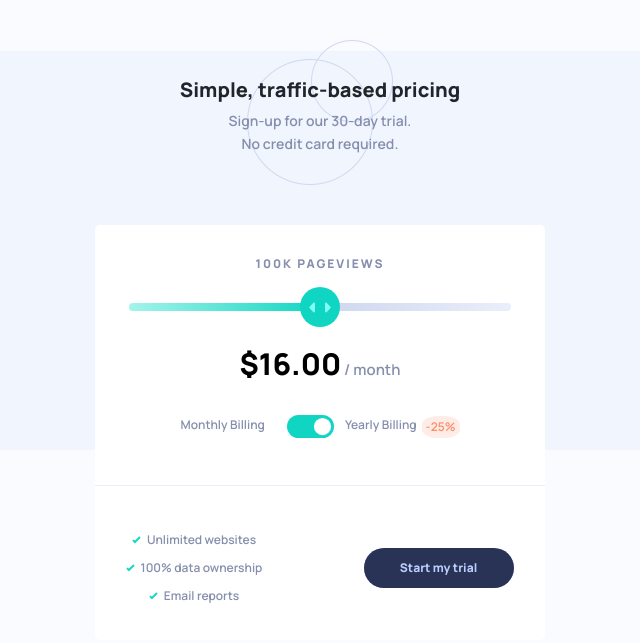
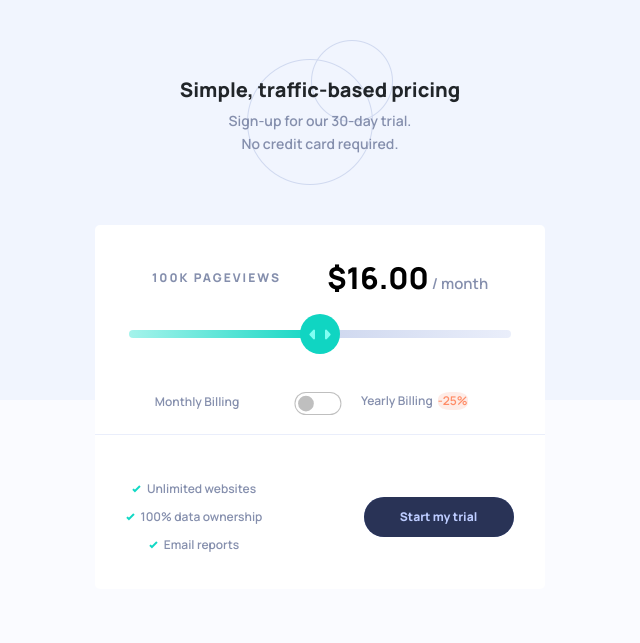
Before and after one commit to khloe1425/PricingComponent, a plain HTML site: page index.html in a window 1280 px wide. Shown: the whole page, without its empty margins (320-960 px from the left). Drawn offline with nearby package versions, Linux system fonts and the light colour scheme.

Commit message:
fix and update 2

```diff
--- a/css/style.css
+++ b/css/style.css
@@ -3,7 +3,11 @@
   padding: 0;
   box-sizing: border-box;
 }
+p {
+  margin: 0;
+}
 body {
+  width: 100%;
   font-family: "Manrope", sans-serif;
   font-size: 15px;
   background-color: var(--very-pale-blue);
@@ -41,19 +45,17 @@ body {
 }
 .main {
   padding-bottom: 100px;
-
 }
-.background_head{
+.background_head {
   width: 100%;
-  height: 500px;
+  height: 400px;
   z-index: -1;
   position: absolute;
-  top: 0;
+  top: 0px;
   background: url(../img/bg-pattern.png);
-  background-position: center;
+
   background-repeat: no-repeat;
-  background-size: contain;
-
+  background-size: cover;
 }
 .title {
   background-image: url(../img/pattern-circles.png);
@@ -71,22 +73,32 @@ body {
   font-size: 14px;
 }
 .content {
-  padding-bottom:100px;
+  padding-bottom: 100px;
 }
 
 .content_top {
   background-color: var(--white);
   max-width: 450px;
   margin: auto;
-  padding: 30px 0 1px;
+  padding-top: 30px;
   border-radius: 5px 5px 0 0;
 }
-.content_top .label {
+.grid-container {
+  display: grid;
+  width: 85%;
+  align-items: center;
+}
+.grid-container > div {
+  text-align: center;
+}
+.label {
+  grid-area: label;
   font-size: 12px;
   color: var(--grayish-blue);
   font-weight: 800;
   letter-spacing: 2px;
   margin: 0;
+  padding: 10px 0;
 }
 .range {
   margin: auto;
@@ -94,15 +106,15 @@ body {
   flex-direction: column;
   justify-content: center;
   align-items: center;
-  margin: 30px 0;
 }
 
 .range__slider {
-  width: 85%;
+  width: 100%;
+  padding: 30px 0;
 }
 
 .range__value {
-  padding: 30px 0;
+  grid-area: range__value;
 }
 span {
   color: var(--grayish-blue);
@@ -133,7 +145,9 @@ span {
   font-weight: 600;
   color: #3c3b3b;
 }
-
+.range__slider {
+  grid-area: range__slider;
+}
 .range__slider label {
   margin-bottom: 10px;
 }
@@ -161,8 +175,8 @@ span {
   background-repeat: no-repeat;
   border: none;
   cursor: pointer;
-  -webkit-transition: background 0.15s ease-in-out;
-  transition: background 0.15s ease-in-out;
+  transition: all 0.5s;
+  -webkit-transition: all 0.5s;
 }
 
 .range__slider [type="range"]::-webkit-slider-thumb:hover {
@@ -179,8 +193,8 @@ span {
   background-repeat: no-repeat;
   border: none;
   cursor: pointer;
-  -webkit-transition: background 0.15s ease-in-out;
-  transition: background 0.15s ease-in-out;
+  transition: all 0.5s;
+  -webkit-transition: all 0.5s;
 }
 
 .range__slider [type="range"]::-moz-range-thumb:hover {
@@ -195,12 +209,30 @@ input::-moz-focus-outer {
 
 .billing {
   display: flex;
+  justify-content: space-around;
+  align-items: center;
+  width: 100%;
+  padding: 20px;
 }
 .billing span {
   font-size: 12px;
 }
-.form-check {
-  margin: 0 20px 0 60px;
+.billing p {
+  color: var(--light-red);
+  background-color: var(--light-grayish-red);
+  font-size: 12px;
+  margin-left: 5px;
+  border-radius: 40%;
+}
+.billing_left,
+.billing_right {
+  width: 40%;
+}
+.billing_mid {
+  width: 20%;
+  display: flex;
+
+  justify-content: center;
 }
 .form-switch {
   padding: 0;
@@ -208,25 +240,23 @@ input::-moz-focus-outer {
 }
 
 .form-switch .form-check-input {
+  position: absolute;
+  top: 0px;
   height: 23px;
   width: 47px;
-  position: absolute;
-  top: -5px;
   cursor: pointer;
+  transition: all 0.5s;
+  transform: translateX(35%);
+}
+
+.form-check-input:hover {
+  color: var(--soft-cyan);
+  background-color: var(--soft-cyan);
+  border: 1px solid var(--strong-cyan);
 }
 .form-check-input:checked {
   background-color: var(--strong-cyan);
   border: none;
-
-}
-
-.billing p {
-  color: var(--light-red);
-  background-color: var(--light-grayish-red);
-  font-size: 12px;
-  margin-left: 5px;
-  border-radius: 40%;
-  padding: 2px 4px;
 }
 
 .content-bot {
@@ -255,10 +285,10 @@ input::-moz-focus-outer {
   top: 0;
   left: -15px;
 }
-.div_button{
+.div_button {
   justify-content: center;
 }
-button{
+button {
   color: white;
   padding: 5px;
   width: 150px;
@@ -274,9 +304,8 @@ button{
   cursor: pointer;
   background: var(--pale-blue);
   transition: all 1s;
-
 }
-button:before{
+button:before {
   content: "";
   position: absolute;
   width: 120%;
@@ -289,7 +318,7 @@ button:before{
   transform: rotate(0deg);
   transition: all 1s;
 }
-button:after{
+button:after {
   content: "Start my trial";
   position: absolute;
   width: 100%;
@@ -297,20 +326,42 @@ button:after{
   color: var(--pale-blue);
   transition: all 1s;
 }
-button:hover:before{
+button:hover:before {
   transform: rotate(90deg);
 }
-button:hover::after{
+button:hover::after {
   color: #222;
 }
-button:hover{
-  color:var(--dark-desaturated-blue) ;
+button:hover {
+  color: var(--dark-desaturated-blue);
 }
-
-
-
-
-@media screen and (min-width: 320px) {
-  .content .container {
+/* Iphone*/
+@media screen and (min-width: 375px) {
+  .container .content_top .grid-container {
+    grid-template-areas:
+      "label label label label"
+      "range__slider range__slider range__slider range__slider"
+      "range__value range__value range__value range__value";
   }
 }
+/* Iphone ngang*/
+@media screen and (min-width: 1024px) {
+}
+/*Ipad*/
+@media screen and (min-width: 768px) {
+  .container .content_top .grid-container {
+    grid-template-areas:
+      "label label range__value range__value"
+      "range__slider range__slider range__slider range__slider";
+  }
+}
+/*Ipad ngang*/
+@media screen and (min-width: 1024px) {
+  .container .content_top .range .flex {
+    flex-direction: column;
+    align-items: center;
+  }
+}
+/*destop*/
+@media screen and (min-width: 1199px) {
+}
--- a/index.html
+++ b/index.html
@@ -27,21 +27,29 @@
         <div class="content ">
             <div class="container">
                 <div class="content_top text-center">
-                    <p class="label">100K PAGEVIEWS</p>
                     <form class="range">
-                        <div class="form-group range__slider">
-                            <input type="range" min="8" max="24" value="16" step="1">
-                        </div>
+                        <div class="grid-container">
 
-                        <div class="range__value">
-                            <span class="spanValue"></span><span> / month</span>
+                            <div class="label">
+                                <p>100K PAGEVIEWS</p>
+                            </div>
+                            <div class="range__value">
+                                <span class="spanValue"></span><span class="spanTime"> / month</span>
+                            </div>
+
+                            <div class=" form-group range__slider">
+                                <input type="range" min="8" max="24" value="16" step="1">
+                            </div>
                         </div>
                         <div class="billing">
-                            <span>Monthly Billing</span>
-                            <div class="form-check form-switch">
-                                <input class="form-check-input" type="checkbox" id="flexSwitchCheckChecked" checked>
+                            <div class="billing_left">
+                                <span>Monthly Billing</span>
                             </div>
-                            <div class="billing">
+
+                            <div class="form-check form-switch billing_mid">
+                                <input class="form-check-input" onchange="onchangeSelector()" value="on" type="checkbox" id="flexSwitchCheckDefault">
+                            </div>
+                            <div class="d-flex billing_right">
                                 <span>Yearly Billing</span>
                                 <p>-25%</p>
                             </div>
--- a/js/mani.js
+++ b/js/mani.js
@@ -19,10 +19,7 @@ class Slider {
 
   // Format the money
   asMoney(value) {
-    return (
-      "$" +
-      parseFloat(value).toLocaleString("en-US", { maximumFractionDigits: 2 })
-    );
+    return value;
   }
 
   generateBackground(rangeElement) {
@@ -41,11 +38,15 @@ class Slider {
       percentage +
       "%, hsl(224, 65%, 95%) 100%)"
     );
-
   }
 
   updateSlider(newValue) {
-    this.valueElement.innerHTML = this.asMoney(this.rangeElement.value)+".00";
+    let x = Number(this.asMoney(this.rangeElement.value));
+    let string = document.querySelector(
+      ".range .range__value .spanTime"
+    ).innerHTML;
+    string != " / month" ? (x = x * 10) : {};
+    this.valueElement.innerHTML = "$" + x + ".00";
     this.rangeElement.style = this.generateBackground(this.rangeElement.value);
   }
 }
@@ -58,9 +59,35 @@ let options = {
   max: 24,
   cur: 16,
 };
-console.log( document.querySelector('.range [type="range"]').value);
+
 if (rangeElement) {
   let slider = new Slider(rangeElement, valueElement, options);
 
   slider.init();
 }
+
+getNumer = (string) => {
+  let number = string.replace(/[^0-9]/g, "");
+  return number;
+};
+
+onchangeSelector = () => {
+  let num = getNumer(
+    document.querySelector(".range .range__value .spanValue").innerHTML
+  );
+  num /= 100;
+  let string = document.querySelector(
+    ".range .range__value .spanTime"
+  ).innerHTML;
+  if (string == " / month") {
+    document.querySelector(".range .range__value .spanTime").innerHTML =
+      " / year";
+    document.querySelector(".range .range__value .spanValue").innerHTML =
+      "$" + num * 10 + ".00";
+  } else {
+    document.querySelector(".range .range__value .spanTime").innerHTML =
+      " / month";
+    document.querySelector(".range .range__value .spanValue").innerHTML =
+      "$" + num / 10 + ".00";
+  }
+};
```
Lines whose indentation alone changed are shown as unchanged.
